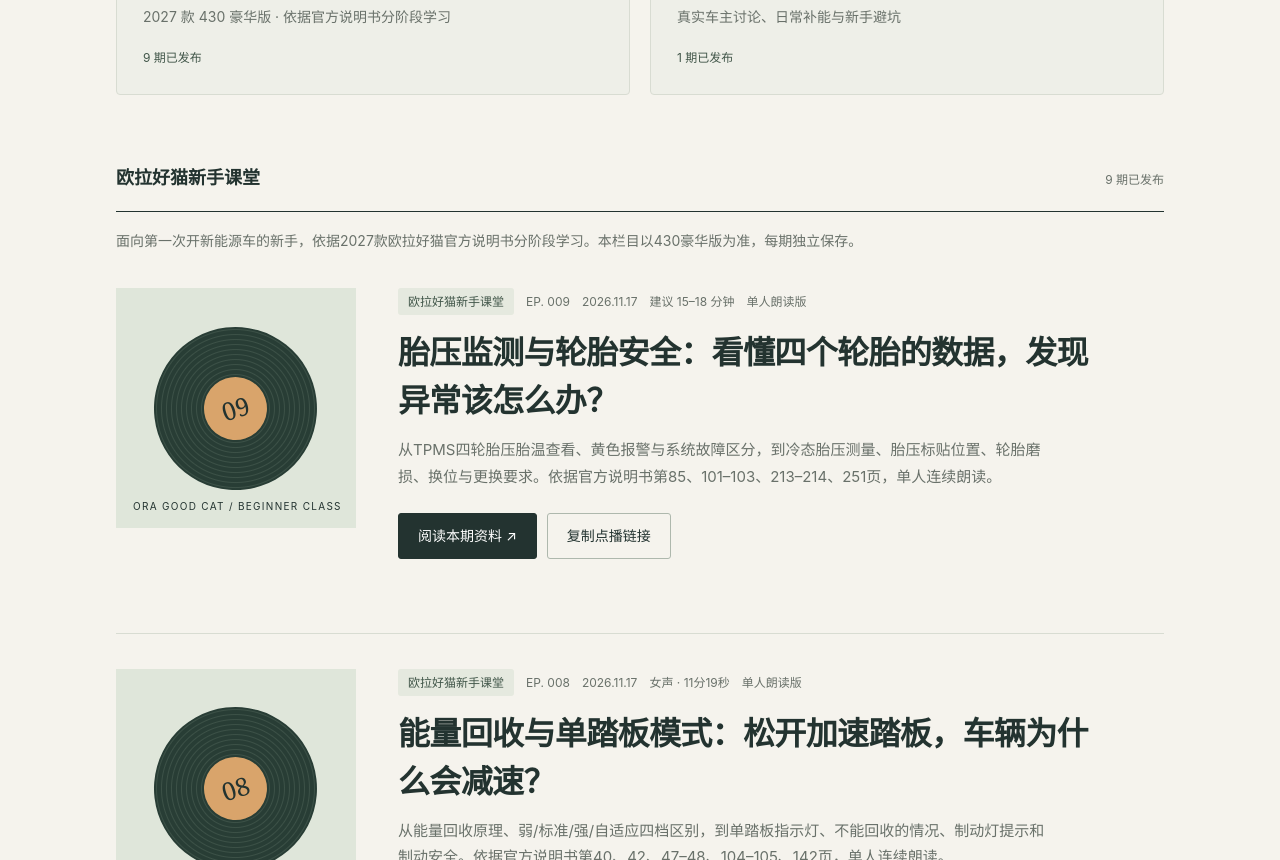
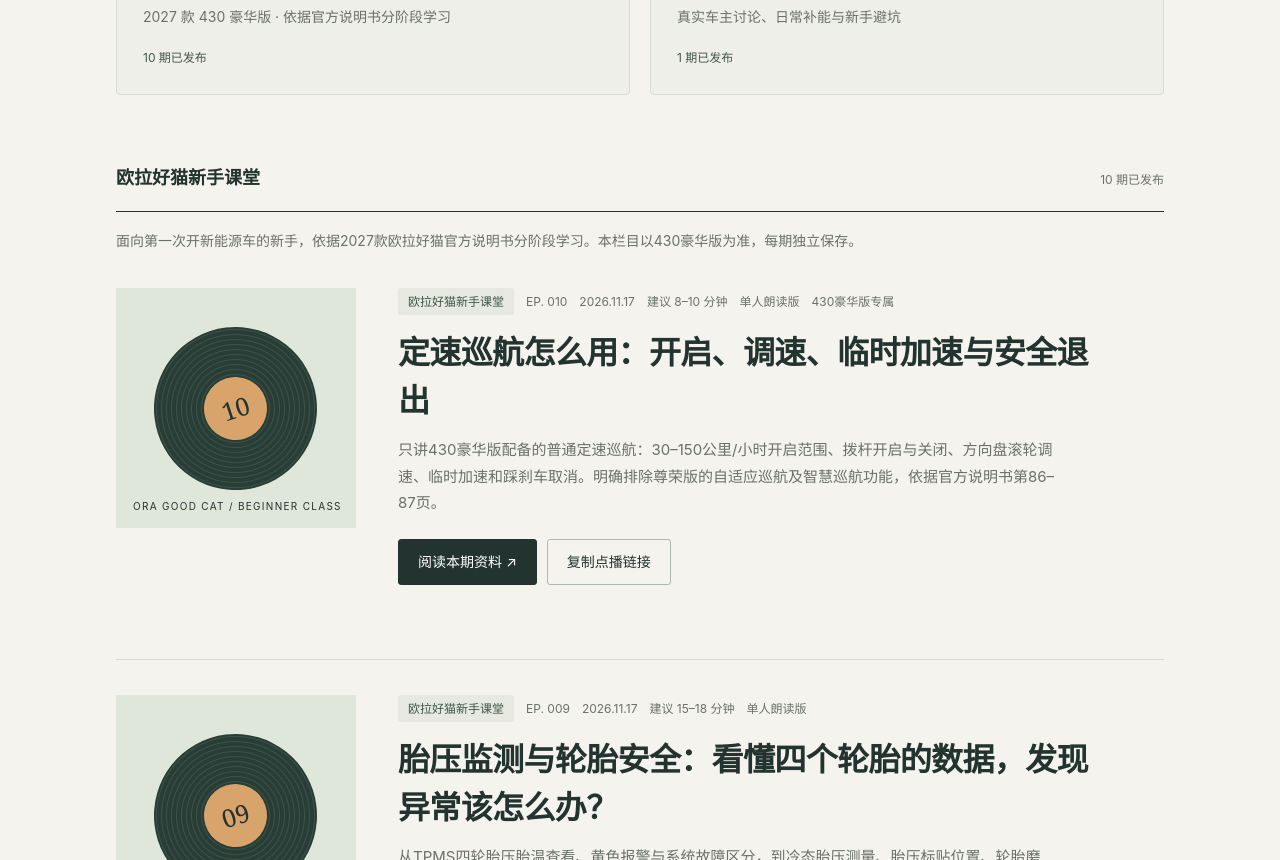
Before and after one commit to suyeye6117-pixel/laifu-listening-briefs, a plain HTML site: page index.html in a window 1280 px wide. Shown: the part 620-1480 px from the top of the page. Drawn offline with Linux system fonts and the light colour scheme.

Commit message:
List ORA EP010 430 Luxury standard cruise control lesson

```diff
--- a/index.html
+++ b/index.html
@@ -22,11 +22,19 @@ a{color:inherit}button{font:inherit}a,button{-webkit-tap-highlight-color:transpa
 <main>
 <section class="hero" aria-labelledby="title"><div class="eyebrow">专题资料 · 持续收录</div><h1 id="title">把好奇，<br>留给下一次收听。</h1><p class="intro">每期一份完整资料，一个独立链接。选一个想了解的话题，带到来福，听它慢慢讲清楚。</p></section>
 <nav class="columns" aria-label="播客栏目">
-<a class="column" href="#ora-class"><span class="eyebrow">01 / 车型课堂</span><strong>欧拉好猫新手课堂 <span aria-hidden="true">↘</span></strong><span>2027 款 430 豪华版 · 依据官方说明书分阶段学习</span><small>9 期已发布</small></a>
+<a class="column" href="#ora-class"><span class="eyebrow">01 / 车型课堂</span><strong>欧拉好猫新手课堂 <span aria-hidden="true">↘</span></strong><span>2027 款 430 豪华版 · 依据官方说明书分阶段学习</span><small>10 期已发布</small></a>
 <a class="column" href="#owner-experience"><span class="eyebrow">02 / 经验专题</span><strong>新能源车主经验 <span aria-hidden="true">↘</span></strong><span>真实车主讨论、日常补能与新手避坑</span><small>1 期已发布</small></a>
 </nav>
-<section id="ora-class" class="collection" aria-labelledby="ora-title"><div class="sectionhead"><h2 id="ora-title">欧拉好猫新手课堂</h2><span class="count">9 期已发布</span></div>
+<section id="ora-class" class="collection" aria-labelledby="ora-title"><div class="sectionhead"><h2 id="ora-title">欧拉好猫新手课堂</h2><span class="count">10 期已发布</span></div>
 <p class="collection-intro">面向第一次开新能源车的新手，依据2027款欧拉好猫官方说明书分阶段学习。本栏目以430豪华版为准，每期独立保存。</p>
+<article class="episode">
+<div class="art" aria-hidden="true"><div class="disc"><span class="label">10</span></div><small>ORA GOOD CAT / BEGINNER CLASS</small></div>
+<div><div class="meta"><span class="tag">欧拉好猫新手课堂</span><span>EP. 010</span><time datetime="2026-11-17">2026.11.17</time><span>建议 8–10 分钟</span><span>单人朗读版</span><span>430豪华版专属</span></div>
+<h3><a href="/episodes/ora-010.html">定速巡航怎么用：开启、调速、临时加速与安全退出</a></h3>
+<p class="summary">只讲430豪华版配备的普通定速巡航：30–150公里/小时开启范围、拨杆开启与关闭、方向盘滚轮调速、临时加速和踩刹车取消。明确排除尊荣版的自适应巡航及智慧巡航功能，依据官方说明书第86–87页。</p>
+<div class="actions"><a class="btn" href="/episodes/ora-010.html">阅读本期资料 <span aria-hidden="true">&nbsp;↗</span></a><button class="btn secondary" type="button" id="copy-ora-10" data-url="https://listen.motifrevue.com/episodes/ora-010.html">复制点播链接</button></div>
+<p class="status" id="copy-ora-10-status" role="status" aria-live="polite"></p>
+</div></article>
 <article class="episode">
 <div class="art" aria-hidden="true"><div class="disc"><span class="label">09</span></div><small>ORA GOOD CAT / BEGINNER CLASS</small></div>
 <div><div class="meta"><span class="tag">欧拉好猫新手课堂</span><span>EP. 009</span><time datetime="2026-11-17">2026.11.17</time><span>建议 15–18 分钟</span><span>单人朗读版</span></div>
@@ -123,6 +131,9 @@ const ora6Button=document.getElementById('copy-ora-6'),ora6Status=document.getEl
 const ora7Button=document.getElementById('copy-ora-7'),ora7Status=document.getElementById('copy-ora-7-status');
 const ora8Button=document.getElementById('copy-ora-8'),ora8Status=document.getElementById('copy-ora-8-status');
 const ora9Button=document.getElementById('copy-ora-9'),ora9Status=document.getElementById('copy-ora-9-status');
+const ora10Button=document.getElementById('copy-ora-10'),ora10Status=document.getElementById('copy-ora-10-status');
+ora10Button?.addEventListener('click',async()=>{try{await navigator.clipboard.writeText(ora10Button.dataset.url);ora10Status.textContent='链接已复制，去来福粘贴即可。';ora10Button.textContent='已复制 ✓';setTimeout(()=>ora10Button.textContent='复制点播链接',2500)}catch(e){ora10Status.textContent='请打开“阅读本期资料”，复制浏览器地址栏中的链接。'}});
+
 ora9Button?.addEventListener('click',async()=>{try{await navigator.clipboard.writeText(ora9Button.dataset.url);ora9Status.textContent='链接已复制，去来福粘贴即可。';ora9Button.textContent='已复制 ✓';setTimeout(()=>ora9Button.textContent='复制点播链接',2500)}catch(e){ora9Status.textContent='请打开“阅读本期资料”，复制浏览器地址栏中的链接。'}});
 
 ora8Button?.addEventListener('click',async()=>{try{await navigator.clipboard.writeText(ora8Button.dataset.url);ora8Status.textContent='链接已复制，去来福粘贴即可。';ora8Button.textContent='已复制 ✓';setTimeout(()=>ora8Button.textContent='复制点播链接',2500)}catch(e){ora8Status.textContent='请打开“阅读本期资料”，复制浏览器地址栏中的链接。'}});
```
